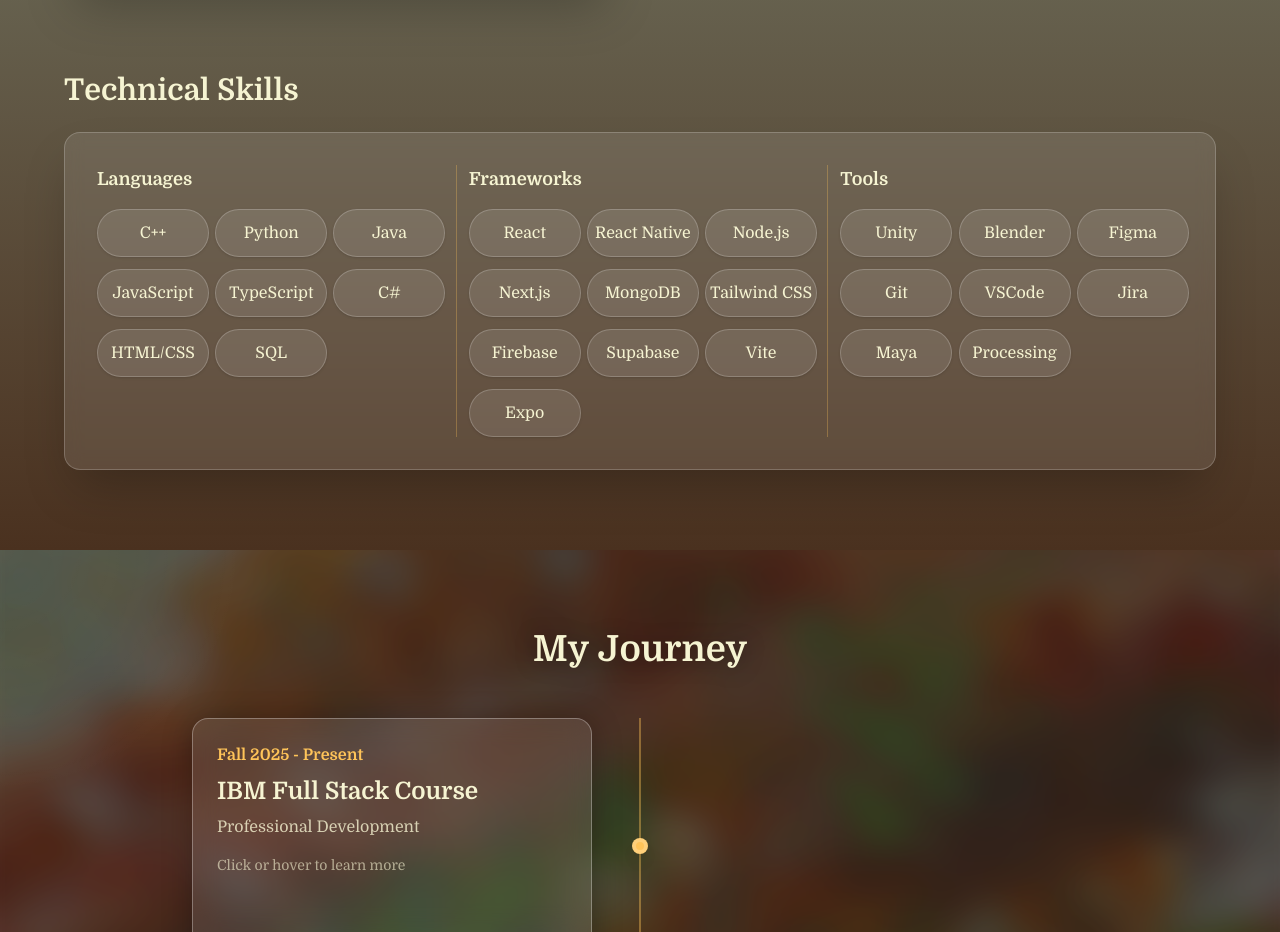
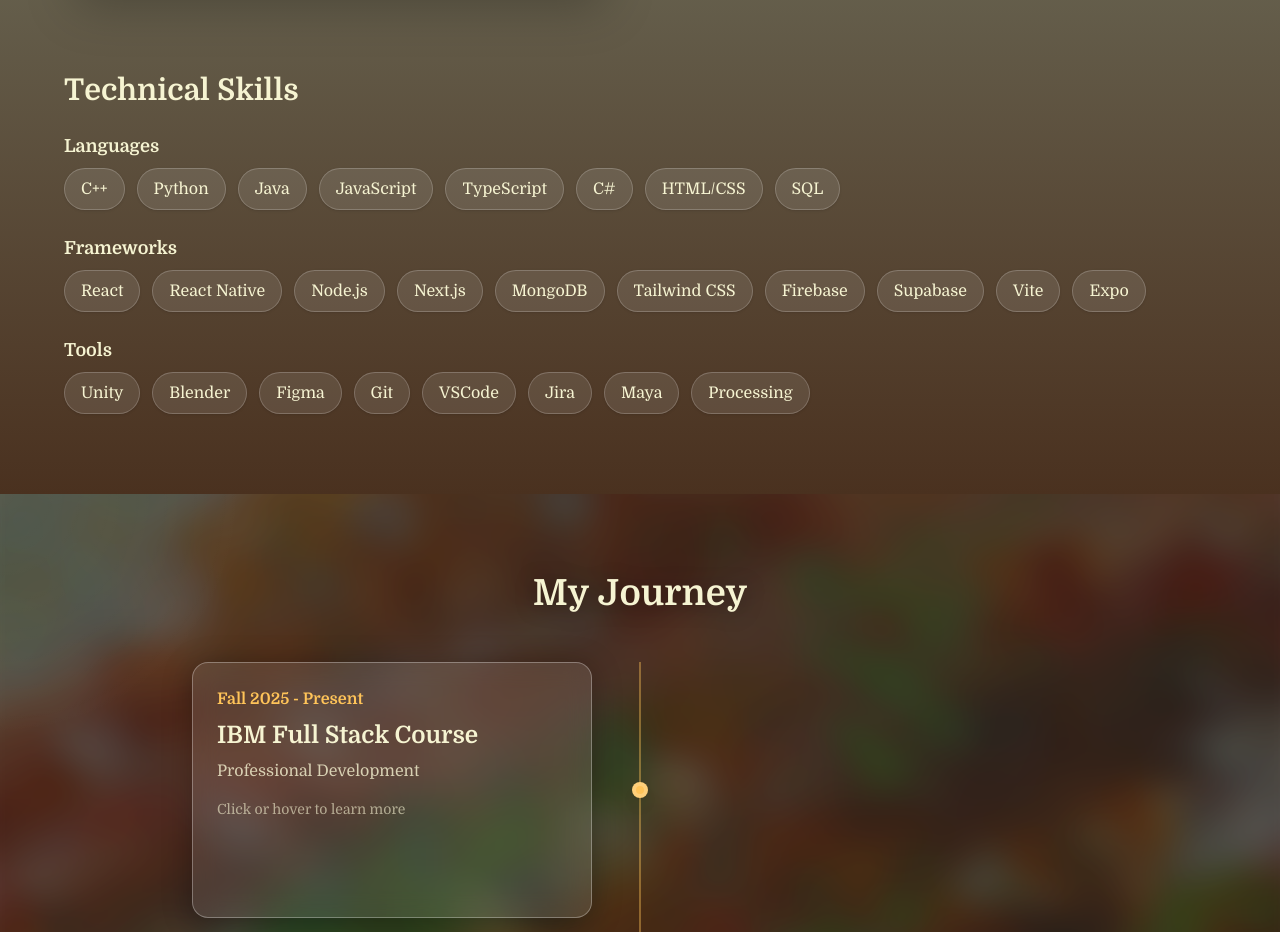
Before and after one commit to ilaniseguinot3/my-portfolio, a Next.js app: page / in a window 1280 px wide. Shown: the part 1480-2412 px from the top of the page. Built offline with nearby package versions, Linux system fonts and the light colour scheme.

Commit message:
Updated Technical Skills Layout

```diff
--- a/components/About.tsx
+++ b/components/About.tsx
@@ -33,7 +33,6 @@
     <section
       ref={sectionRef}
       className="relative min-h-screen bg-gradient-to-b from-[#849F8C] to-[#4A311F] py-20 px-6 overflow-hidden"
-      // 4C8C7F possible
       onMouseMove={handleMouseMove}
       id="about"
     >
@@ -81,7 +80,8 @@
                   mouseY={mouseY}
                 />
                 <p className="text-[#F6F4D2] text-lg leading-relaxed">
-                  My technology journey began in middle school robotics, where I discovered the challenge and excitement of designing and building solutions alongside a team. At UF, I have grown this foundation by leading technical projects and initiatives within the Hispanic community, turning ideas into tangible solutions that connect and empower others. My work blends engineering expertise with creative problem-solving, guided by a commitment to leverage technology as a force for collaboration and meaningful impact.</p>
+                  My technology journey began in middle school robotics, where I discovered the challenge and excitement of designing and building solutions alongside a team. At UF, I have grown this foundation by leading technical projects and initiatives within the Hispanic community, turning ideas into tangible solutions that connect and empower others. My work blends engineering expertise with creative problem-solving, guided by a commitment to leverage technology as a force for collaboration and meaningful impact.
+                </p>
                 <p className="mt-6 text-sm text-[#F6F4D2]/60 italic">
                   (Click or hover to flip my student profile!)
                 </p>
@@ -115,20 +115,6 @@
                     />
                   </div>
                 </div>
-
-                {/* <div className="mt-4 pt-6 border-t border-[#FFC459]/20">
-                  <motion.a
-                    href="https://drive.google.com/file/d/1XeX8cwktHAsFYxdrJ-jdX4WLcSKj2HMR/view?usp=sharing"
-                    target="_blank"
-                    rel="noopener noreferrer"
-                    className="flex items-center justify-center gap-3 w-full bg-[#FFC459] text-gray-900 font-semibold py-4 rounded-xl"
-                    whileHover={{ scale: 1.02, backgroundColor: "#FFD380" }}
-                    whileTap={{ scale: 0.98 }}
-                  >
-                    <img src="/googledrive.png" alt="Google Drive" className="w-5 h-5 object-contain" />
-                    Open Resume
-                  </motion.a>
-                </div> */}
               </div>
             </motion.div>
           </div>
@@ -155,27 +141,15 @@
             mouseY={mouseY}
           />
 
-          <div className="relative bg-white/10 backdrop-blur-sm rounded-2xl p-8 border border-white/20 flex flex-col md:flex-row justify-between shadow-2xl">
-            {Object.entries(skills).map(([category, list], index) => (
-              <div
-                key={category}
-                className={`flex-1 ${
-                  index !== Object.keys(skills).length - 1
-                    ? "md:border-r md:border-[#FFC459]/30 md:pr-4 md:mr-3"
-                    : ""
-                } mb-6 md:mb-0`}
-              >
-                <h4 className="text-lg font-semibold text-[#F6F4D2] mb-4 capitalize">{category}</h4>
-                <div className="grid grid-cols-3 gap-3">
+          <div className="space-y-6">
+            {Object.entries(skills).map(([category, list]) => (
+              <div key={category}>
+                <h4 className="text-lg font-semibold text-[#F6F4D2] mb-2 capitalize">{category}</h4>
+                <div className="flex flex-wrap gap-3">
                   {list.map((skill) => (
                     <motion.span
                       key={skill}
-                      className="bg-white/10 rounded-full w-28 h-12 flex items-center justify-center text-[#F6F4D2] font-medium border border-white/20 cursor-pointer text-center shadow-sm"
-                      whileHover={{
-                        backgroundColor: "rgba(255,196,89,0.2)",
-                        borderColor: "#FFC459",
-                        color: "#FFC459",
-                      }}
+                      className="inline-block bg-white/10 rounded-full px-4 py-2 flex items-center justify-center text-[#F6F4D2] font-medium border border-white/20 shadow-sm flex-shrink-0"
                       transition={{ duration: 0.2 }}
                     >
                       {skill}
```
